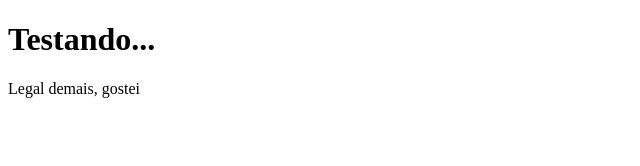
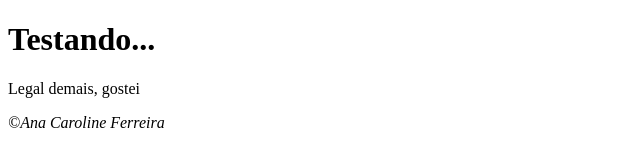
Before and after one commit to AnaCarolineProg/Eu-sendo-pequena-Gafonhoto, a plain HTML site: page Projeto1/index.html in a window 1280 px wide. Shown: the whole page, without its empty margins (0-640 px from the left). Drawn offline with Linux system fonts and the light colour scheme.

Commit message:
adicionei footer

```diff
--- a/Projeto1/index.html
+++ b/Projeto1/index.html
@@ -8,5 +8,8 @@
 <body>
     <h1>Testando...</h1>
     <p>Legal demais, gostei</p>
+    <footer>
+        <i> &copy;Ana Caroline Ferreira</i>
+    </footer>
 </body>
 </html>
```
